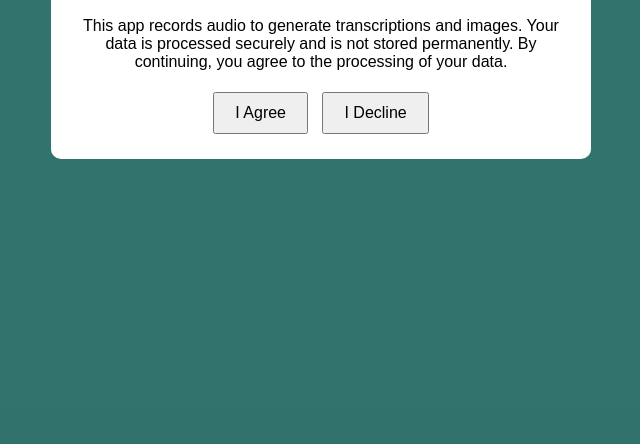
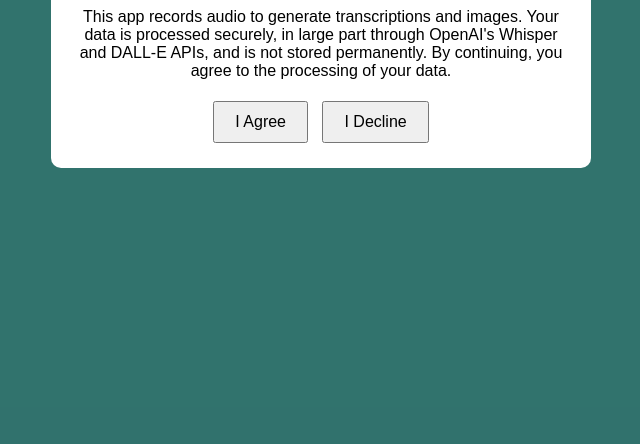
Before and after one commit to vivannkhanna/aiimagewithvoice, a website: page public/index.html in a window 1280 px wide. Shown: the part 356-800 px from the top of the page, without its empty margins (319-959 px from the left). Drawn offline with Linux system fonts and the light colour scheme.

Commit message:
added ui stuffs

```diff
--- a/public/index.html
+++ b/public/index.html
@@ -11,7 +11,7 @@
         <div class="modal-content">
             <h2>Consent Required</h2>
             <p>
-                This app records audio to generate transcriptions and images. Your data is processed securely and is not stored permanently. By continuing, you agree to the processing of your data.
+                This app records audio to generate transcriptions and images. Your data is processed securely, in large part through OpenAI's Whisper and DALL-E APIs, and is not stored permanently. By continuing, you agree to the processing of your data.
             </p>
             <div class="modal-buttons">
                 <button id="consentAgree">I Agree</button>
@@ -21,7 +21,7 @@
     </div>
     <div class="container">
         <h1>SpeakCanvas: Voice to Image</h1>
-        <h2>By Vivann Khanna</h2>
+        <h2>By Vivann Khanna, Using OpenAI Models</h2>
         <h3>Have fun!</h3>
         <div class="controls">
             <button id="startRecord" disabled>Start Recording</button>
```
